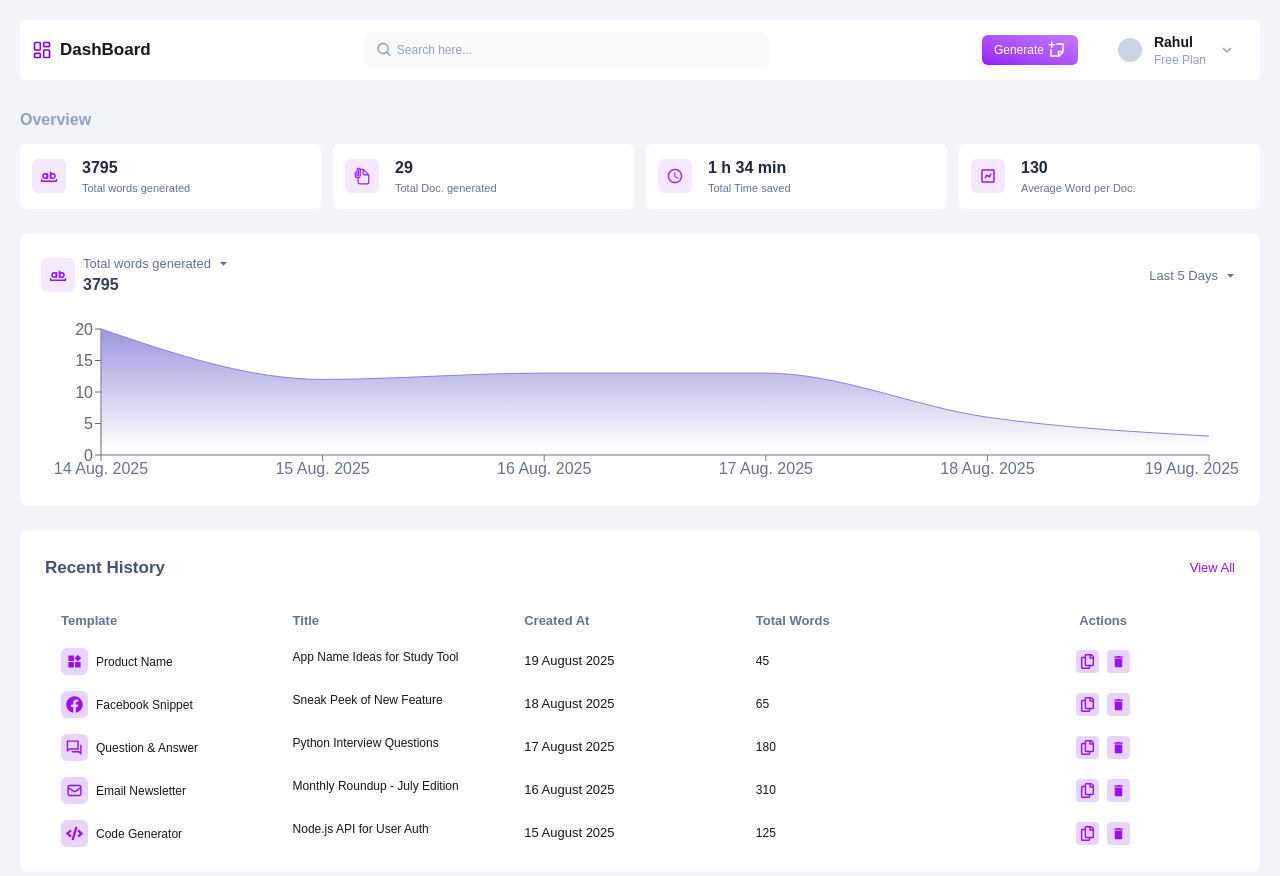
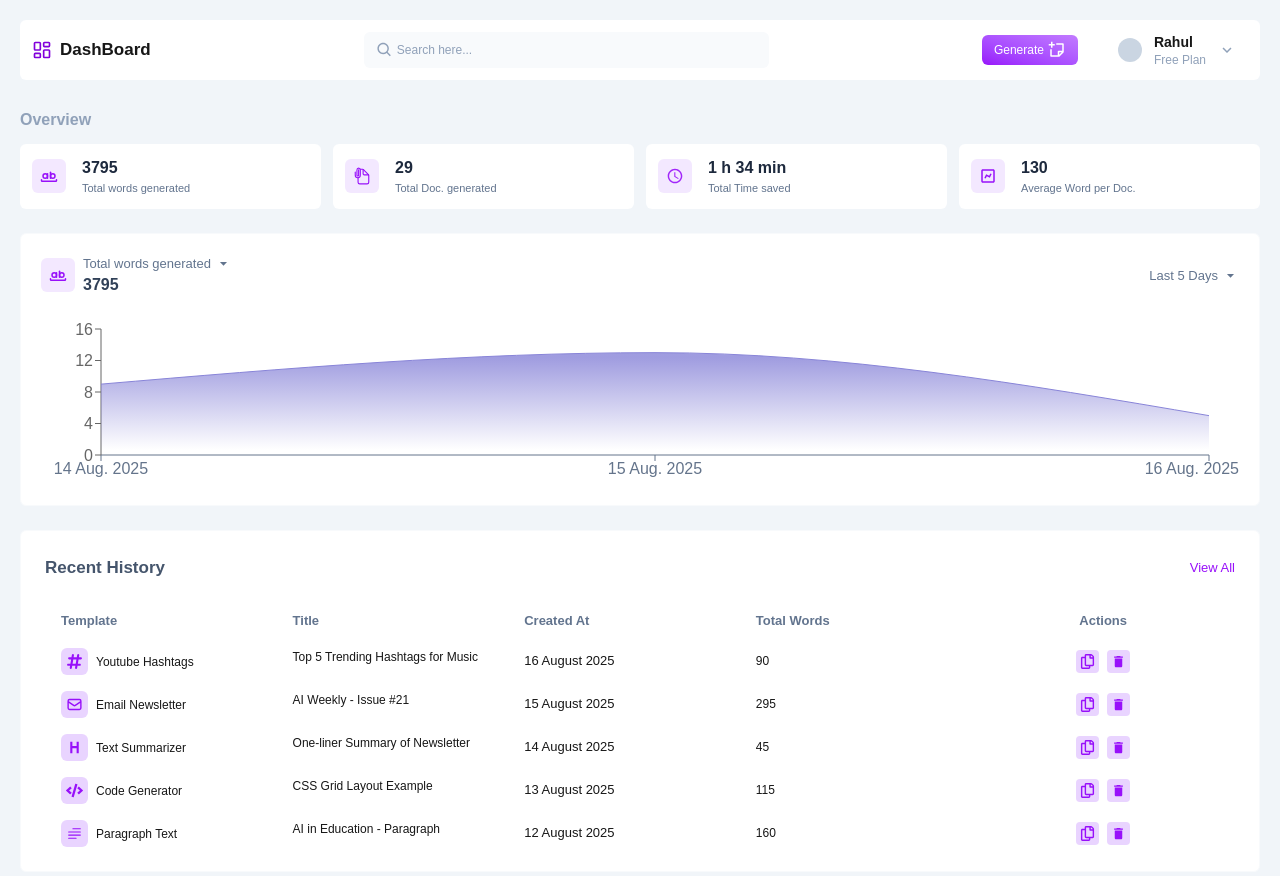
Before and after one commit to rahulkumar1803/AI-Verse, a Next.js app: page /dashboard/MainArea in a window 1280 px wide. Built offline with nearby package versions, Linux system fonts and the light colour scheme.

Commit message:
update history data with recent dates

```diff
--- a/app/LocalData/mainData.ts
+++ b/app/LocalData/mainData.ts
@@ -189,7 +189,7 @@ export const newHistoryData: HistoryData[] = [
     clerkUserId: "123",
     template: "Post Title",
     title: "5 Creative Titles for Marketing Blogs",
-    createdAt: "2025-08-01T09:30:00",
+    createdAt: "2025-07-19T09:30:00",
     totalWords: 140,
     content: "Here are some catchy titles for your marketing blog...",
   },
@@ -198,7 +198,7 @@ export const newHistoryData: HistoryData[] = [
     clerkUserId: "123",
     template: "Blog Tags",
     title: "SEO Tags for AI Content",
-    createdAt: "2025-08-02T09:45:00",
+    createdAt: "2025-07-20T09:45:00",
     totalWords: 80,
     content: "AI, machine learning, GPT, OpenAI, LLM...",
   },
@@ -207,7 +207,7 @@ export const newHistoryData: HistoryData[] = [
     clerkUserId: "123",
     template: "Youtube Hashtags",
     title: "Hashtags for Tech Unboxing Video",
-    createdAt: "2025-08-02T10:00:00",
+    createdAt: "2025-07-21T10:00:00",
     totalWords: 95,
     content: "#Tech #Unboxing #Gadgets #Review #LatestTech...",
   },
@@ -216,7 +216,7 @@ export const newHistoryData: HistoryData[] = [
     clerkUserId: "123",
     template: "Text Summarizer",
     title: "Summary of Elon Musk's Biography",
-    createdAt: "2025-08-03T10:15:00",
+    createdAt: "2025-07-22T10:15:00",
     totalWords: 102,
     content: "Elon Musk is a visionary entrepreneur known for...",
   },
@@ -225,7 +225,7 @@ export const newHistoryData: HistoryData[] = [
     clerkUserId: "123",
     template: "Content Rewriter",
     title: "Rewritten Paragraph for Product Page",
-    createdAt: "2025-08-04T10:25:00",
+    createdAt: "2025-07-23T10:25:00",
     totalWords: 150,
     content: "Experience unmatched clarity and performance with...",
   },
@@ -234,7 +234,7 @@ export const newHistoryData: HistoryData[] = [
     clerkUserId: "123",
     template: "Email Newsletter",
     title: "Weekly Dev Digest - Issue #12",
-    createdAt: "2025-08-05T10:35:00",
+    createdAt: "2025-07-24T10:35:00",
     totalWords: 300,
     content: "Welcome back, developers! This week we cover...",
   },
@@ -243,7 +243,7 @@ export const newHistoryData: HistoryData[] = [
     clerkUserId: "123",
     template: "Question & Answer",
     title: "Interview Prep - React Basics",
-    createdAt: "2025-08-06T10:40:00",
+    createdAt: "2025-07-25T10:40:00",
     totalWords: 190,
     content: "Q: What is React?\nA: React is a JavaScript library for UI...",
   },
@@ -252,7 +252,7 @@ export const newHistoryData: HistoryData[] = [
     clerkUserId: "123",
     template: "Facebook Snippet",
     title: "Engaging Line for Product Launch",
-    createdAt: "2025-08-07T10:50:00",
+    createdAt: "2025-07-26T10:50:00",
     totalWords: 60,
     content: "Get ready for a revolution — our new AI tool is here!",
   },
@@ -261,7 +261,7 @@ export const newHistoryData: HistoryData[] = [
     clerkUserId: "123",
     template: "Product Name",
     title: "Name Ideas for a Fitness App",
-    createdAt: "2025-08-08T11:00:00",
+    createdAt: "2025-07-27T11:00:00",
     totalWords: 30,
     content: "FitTrack, PulsePro, GymSync...",
   },
@@ -270,7 +270,7 @@ export const newHistoryData: HistoryData[] = [
     clerkUserId: "123",
     template: "Code Generator",
     title: "React Component for Modal",
-    createdAt: "2025-08-09T11:10:00",
+    createdAt: "2025-07-28T11:10:00",
     totalWords: 110,
     content: "const Modal = () => { return (<div className='modal'>...</div>); };",
   },
@@ -279,7 +279,7 @@ export const newHistoryData: HistoryData[] = [
     clerkUserId: "123",
     template: "Paragraph Text",
     title: "Intro Paragraph for Blog on AI Ethics",
-    createdAt: "2025-08-10T11:20:00",
+    createdAt: "2025-07-29T11:20:00",
     totalWords: 180,
     content: "Artificial Intelligence is transforming society, but raises ethical concerns...",
   },
@@ -288,7 +288,7 @@ export const newHistoryData: HistoryData[] = [
     clerkUserId: "123",
     template: "Post Title",
     title: "Creative Post Ideas for Winter Season",
-    createdAt: "2025-08-11T11:30:00",
+    createdAt: "2025-07-30T11:30:00",
     totalWords: 130,
     content: "Winter Wonders: 5 Post Ideas to Warm Up Engagement...",
   },
@@ -297,7 +297,7 @@ export const newHistoryData: HistoryData[] = [
     clerkUserId: "123",
     template: "Blog Tags",
     title: "Blog Tags for Travel Vlog",
-    createdAt: "2025-08-12T11:40:00",
+    createdAt: "2025-07-31T11:40:00",
     totalWords: 85,
     content: "travel, vacation, adventure, wanderlust, mountains...",
   },
@@ -306,7 +306,7 @@ export const newHistoryData: HistoryData[] = [
     clerkUserId: "123",
     template: "Youtube Hashtags",
     title: "Fitness Channel Hashtags",
-    createdAt: "2025-08-13T11:50:00",
+    createdAt: "2025-08-01T11:50:00",
     totalWords: 90,
     content: "#Workout #FitnessMotivation #DailyFitness...",
   },
@@ -315,7 +315,7 @@ export const newHistoryData: HistoryData[] = [
     clerkUserId: "123",
     template: "Text Summarizer",
     title: "Summary of Machine Learning Basics",
-    createdAt: "2025-08-14T12:00:00",
+    createdAt: "2025-08-02T12:00:00",
     totalWords: 105,
     content: "Machine Learning allows computers to learn from data...",
   },
@@ -324,7 +324,7 @@ export const newHistoryData: HistoryData[] = [
     clerkUserId: "123",
     template: "Content Rewriter",
     title: "Rephrased CTA for Email",
-    createdAt: "2025-08-15T12:10:00",
+    createdAt: "2025-08-03T12:10:00",
     totalWords: 120,
     content: "Join today and unlock premium features instantly...",
   },
@@ -333,7 +333,7 @@ export const newHistoryData: HistoryData[] = [
     clerkUserId: "123",
     template: "Email Newsletter",
     title: "Monthly Roundup - July Edition",
-    createdAt: "2025-08-16T12:20:00",
+    createdAt: "2025-08-04T12:20:00",
     totalWords: 310,
     content: "This month we’re sharing the latest updates from the world of dev tools...",
   },
@@ -342,7 +342,7 @@ export const newHistoryData: HistoryData[] = [
     clerkUserId: "123",
     template: "Question & Answer",
     title: "Python Interview Questions",
-    createdAt: "2025-08-17T12:30:00",
+    createdAt: "2025-08-05T12:30:00",
     totalWords: 180,
     content: "Q: What is a lambda function?\nA: It's an anonymous function in Python...",
   },
@@ -351,7 +351,7 @@ export const newHistoryData: HistoryData[] = [
     clerkUserId: "123",
     template: "Facebook Snippet",
     title: "Sneak Peek of New Feature",
-    createdAt: "2025-08-18T12:40:00",
+    createdAt: "2025-08-06T12:40:00",
     totalWords: 65,
     content: "Something exciting is coming. Stay tuned!",
   },
@@ -360,7 +360,7 @@ export const newHistoryData: HistoryData[] = [
     clerkUserId: "123",
     template: "Product Name",
     title: "App Name Ideas for Study Tool",
-    createdAt: "2025-08-19T12:50:00",
+    createdAt: "2025-08-07T12:50:00",
     totalWords: 45,
     content: "StudySmart, BrainBoost, Learnio...",
   },
@@ -369,7 +369,7 @@ export const newHistoryData: HistoryData[] = [
     clerkUserId: "123",
     template: "Code Generator",
     title: "Node.js API for User Auth",
-    createdAt: "2025-08-15T13:00:00",
+    createdAt: "2025-08-08T13:00:00",
     totalWords: 125,
     content: "app.post('/login', (req, res) => {...})",
   },
@@ -378,7 +378,7 @@ export const newHistoryData: HistoryData[] = [
     clerkUserId: "123",
     template: "Paragraph Text",
     title: "Paragraph on Importance of Cybersecurity",
-    createdAt: "2025-08-14T13:10:00",
+    createdAt: "2025-08-09T13:10:00",
     totalWords: 200,
     content: "In the digital age, securing user data has never been more critical...",
   },
@@ -387,7 +387,7 @@ export const newHistoryData: HistoryData[] = [
     clerkUserId: "123",
     template: "Post Title",
     title: "Titles for Career Blog",
-    createdAt: "2025-08-13T13:20:00",
+    createdAt: "2025-08-10T13:20:00",
     totalWords: 110,
     content: "Climb the Ladder: 7 Steps to Career Success...",
   },
@@ -396,7 +396,7 @@ export const newHistoryData: HistoryData[] = [
     clerkUserId: "123",
     template: "Blog Tags",
     title: "Tags for Food Recipe Blog",
-    createdAt: "2025-08-12T13:30:00",
+    createdAt: "2025-08-11T13:30:00",
     totalWords: 88,
     content: "food, recipe, cooking, ingredients, healthy...",
   },
@@ -405,7 +405,7 @@ export const newHistoryData: HistoryData[] = [
     clerkUserId: "123",
     template: "Paragraph Text",
     title: "AI in Education - Paragraph",
-    createdAt: "2025-08-11T13:40:00",
+    createdAt: "2025-08-12T13:40:00",
     totalWords: 160,
     content: "AI tools are transforming how students learn and teachers teach...",
   },
@@ -414,7 +414,7 @@ export const newHistoryData: HistoryData[] = [
     clerkUserId: "123",
     template: "Code Generator",
     title: "CSS Grid Layout Example",
-    createdAt: "2025-08-10T13:50:00",
+    createdAt: "2025-08-13T13:50:00",
     totalWords: 115,
     content: ".container { display: grid; grid-template-columns: repeat(3, 1fr); }",
   },
@@ -423,7 +423,7 @@ export const newHistoryData: HistoryData[] = [
     clerkUserId: "123",
     template: "Text Summarizer",
     title: "One-liner Summary of Newsletter",
-    createdAt: "2025-08-09T14:00:00",
+    createdAt: "2025-08-14T14:00:00",
     totalWords: 45,
     content: "Your weekly update on tech, design, and dev tips.",
   },
@@ -432,7 +432,7 @@ export const newHistoryData: HistoryData[] = [
     clerkUserId: "123",
     template: "Email Newsletter",
     title: "AI Weekly - Issue #21",
-    createdAt: "2025-08-08T14:10:00",
+    createdAt: "2025-08-15T14:10:00",
     totalWords: 295,
     content: "Welcome to another issue of AI Weekly! This week covers the latest models...",
   },
@@ -441,7 +441,7 @@ export const newHistoryData: HistoryData[] = [
     clerkUserId: "123",
     template: "Youtube Hashtags",
     title: "Top 5 Trending Hashtags for Music",
-    createdAt: "2025-08-07T14:20:00",
+    createdAt: "2025-08-16T14:20:00",
     totalWords: 90,
     content: "#Music #TopHits #NewReleases #ViralSongs #Trending...",
   },
```
